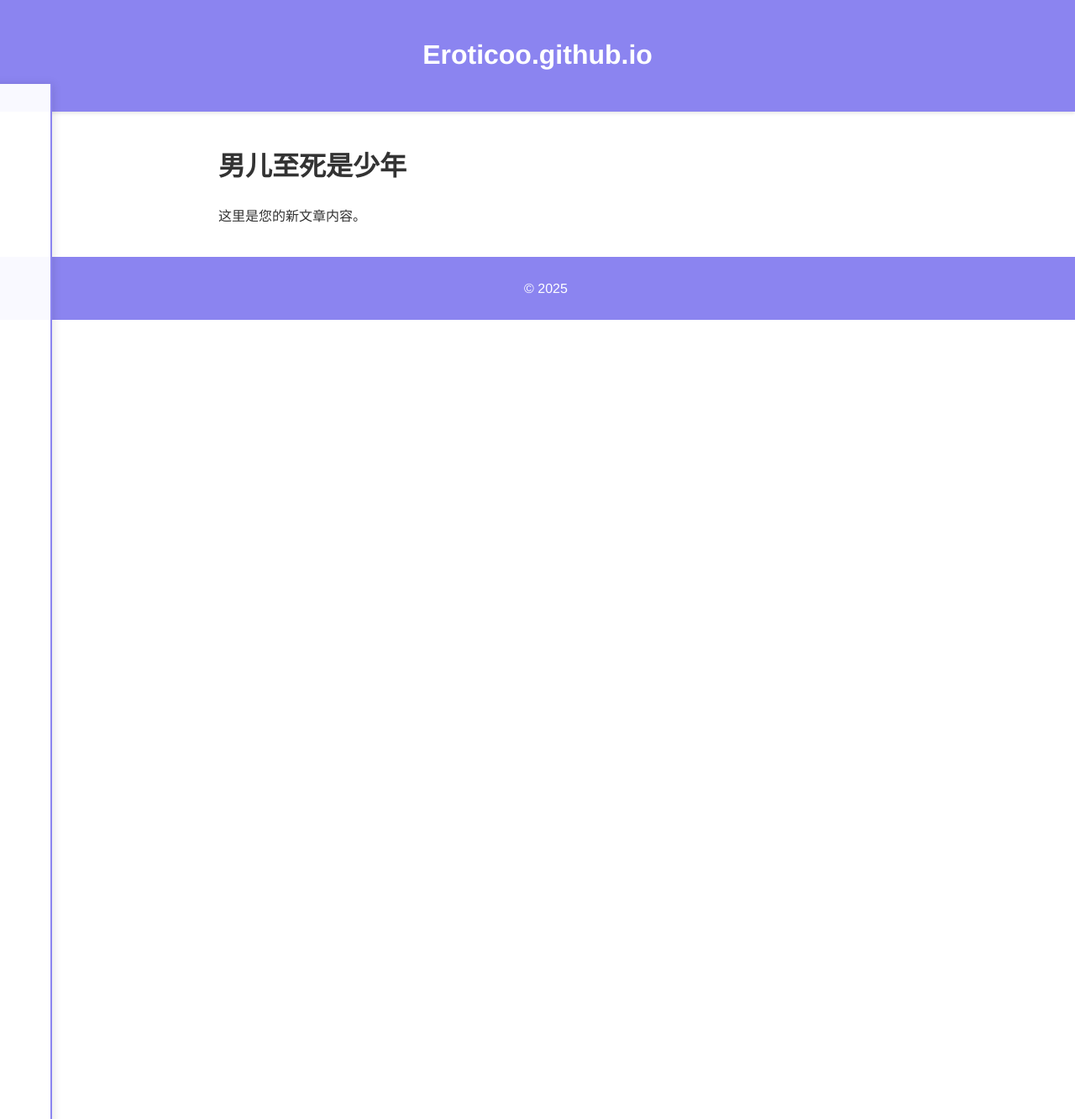
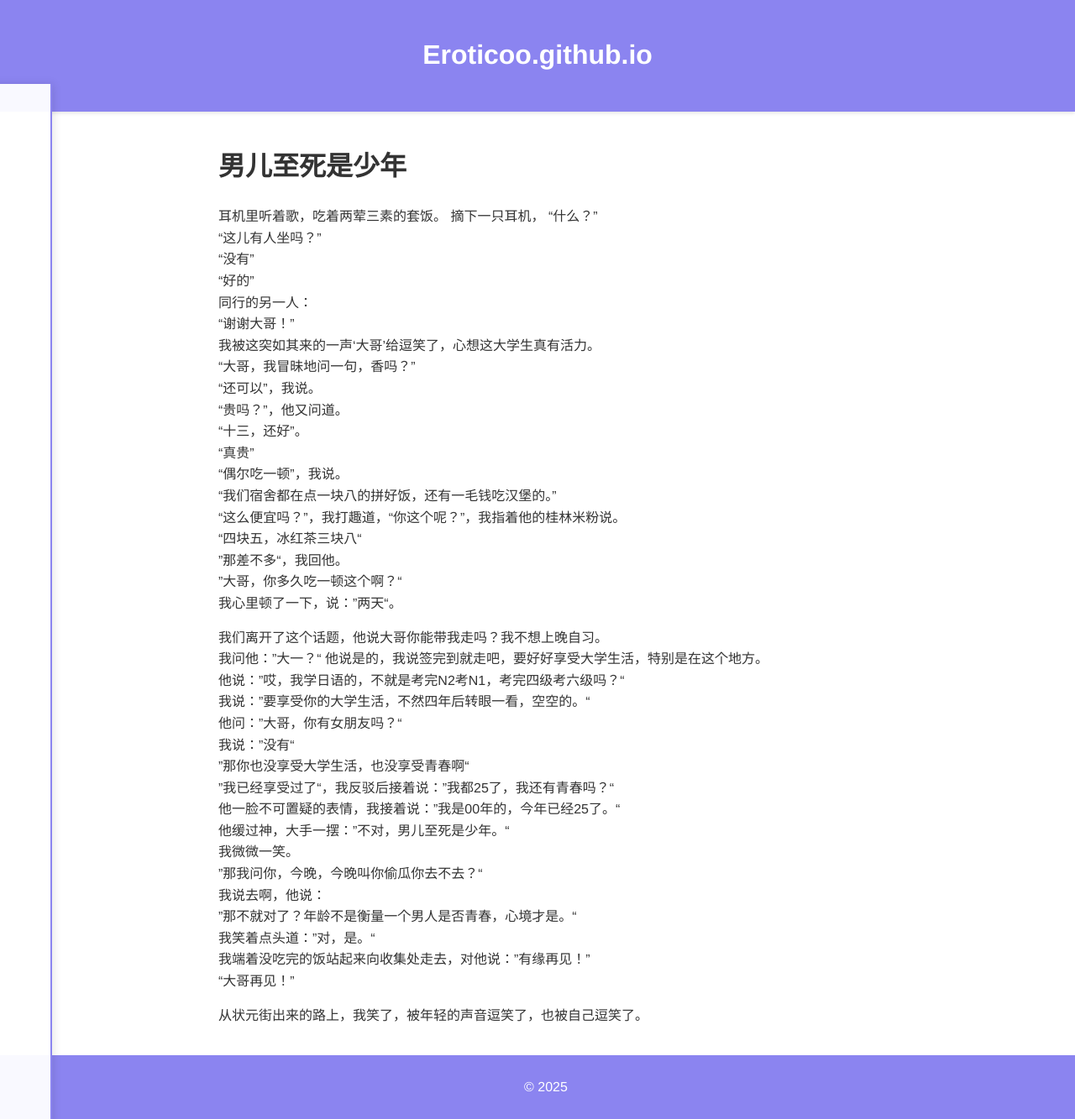
Before and after one commit to Eroticoo/Eroticoo.github.io, a Jekyll site: the page built from _posts/2025-09-17-日记一则.md, in a window 1280 px wide and 1333 px high. Shown: the whole window at 84% size. Built offline with Jekyll 4.4.1, drawn with Linux system fonts in a browser that asks for light colours.

Commit message:
更新文章内容：文章标题

```diff
--- a/_posts/2025-09-17-日记一则.md
+++ b/_posts/2025-09-17-日记一则.md
@@ -6,4 +6,44 @@ date: 2025-09-17 18:51:05 +0800
 
 # 男儿至死是少年
 
-这里是您的新文章内容。
+耳机里听着歌，吃着两荤三素的套饭。
+摘下一只耳机，
+“什么？”
+“这儿有人坐吗？”
+“没有”
+“好的”
+同行的另一人：
+“谢谢大哥！”
+我被这突如其来的一声‘大哥’给逗笑了，心想这大学生真有活力。
+“大哥，我冒昧地问一句，香吗？”
+“还可以”，我说。
+“贵吗？”，他又问道。
+“十三，还好”。
+“真贵”
+“偶尔吃一顿”，我说。
+“我们宿舍都在点一块八的拼好饭，还有一毛钱吃汉堡的。”
+“这么便宜吗？”，我打趣道，“你这个呢？”，我指着他的桂林米粉说。
+“四块五，冰红茶三块八“
+”那差不多“，我回他。
+”大哥，你多久吃一顿这个啊？“
+我心里顿了一下，说：”两天“。
+
+我们离开了这个话题，他说大哥你能带我走吗？我不想上晚自习。
+我问他：”大一？“ 他说是的，我说签完到就走吧，要好好享受大学生活，特别是在这个地方。
+他说：”哎，我学日语的，不就是考完N2考N1，考完四级考六级吗？“
+我说：”要享受你的大学生活，不然四年后转眼一看，空空的。“
+他问：”大哥，你有女朋友吗？“
+我说：”没有“
+”那你也没享受大学生活，也没享受青春啊“
+”我已经享受过了“，我反驳后接着说：”我都25了，我还有青春吗？“
+他一脸不可置疑的表情，我接着说：”我是00年的，今年已经25了。“
+他缓过神，大手一摆：”不对，男儿至死是少年。“
+我微微一笑。
+”那我问你，今晚，今晚叫你偷瓜你去不去？“
+我说去啊，他说：
+”那不就对了？年龄不是衡量一个男人是否青春，心境才是。“
+我笑着点头道：”对，是。“
+我端着没吃完的饭站起来向收集处走去，对他说：”有缘再见！”
+“大哥再见！”
+
+从状元街出来的路上，我笑了，被年轻的声音逗笑了，也被自己逗笑了。
```
